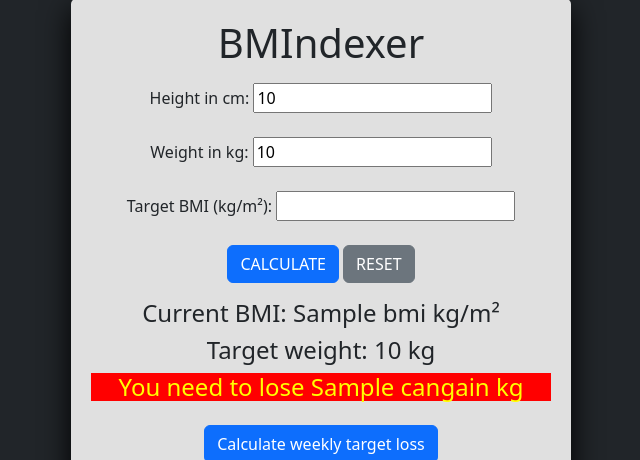
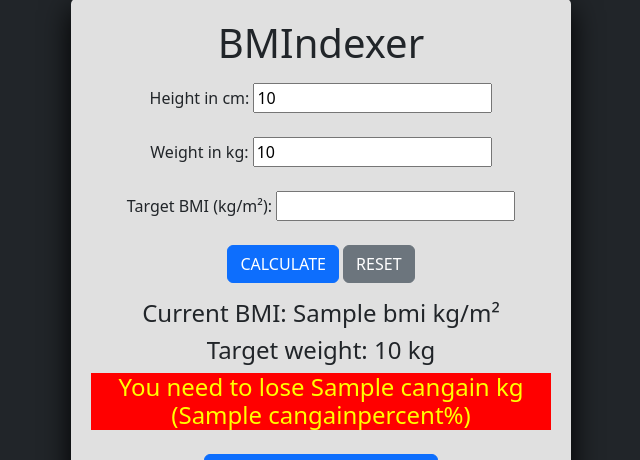
Before and after one commit to ikhwanzubir/Smart-BMI-Calculator, a Flask app: template templates/index.html in a window 1280 px wide. Shown: the part 21-481 px from the top of the page, without its empty margins (319-959 px from the left). Run offline with Flask 3, Linux system fonts and the light colour scheme; the template is opened without the code that fills it: most values are stand-ins (such as "Sample title", 1, 10 or a date in 2020).

Commit message:
Add error handling for empty height weight

```diff
--- a/app.py
+++ b/app.py
@@ -13,9 +13,13 @@ def about():
 
 @app.route('/calculate', methods=['POST', 'GET'])
 def calculate():
-    height_in_cm = float(request.form.get('height'))  # convert cm to meters
-    weight = float(request.form.get('weight'))
-    target_bmi = float(request.form.get('target_bmi', 26.9))
+    try:
+        height_in_cm = float(request.form.get('height'))  # convert cm to meters
+        weight = float(request.form.get('weight'))
+        target_bmi = float(request.form.get('target_bmi', 26.9))
+    except (TypeError, ValueError):
+        errormessage = "Please enter height and weight"
+        return render_template('index.html', errormessage=errormessage, target_bmi=26.9)
 
     height_in_meters = height_in_cm / 100
 
@@ -24,6 +28,7 @@ def calculate():
     mustgain = 0
     needtolose = 0
     cangain = 0
+    cangainpercent = 0
 
     if bmi < 18.5:
       target_bmi_underweight = 18.5
@@ -44,11 +49,12 @@ def calculate():
 
       if weight > target_weight:
         cangain = round(weight - target_weight, 1)
+        cangainpercent = round((cangain / weight) * 100, 1)
 
       return render_template('index.html', height=height_in_cm,
                            weight=weight, bmi=bmi, target_bmi=target_bmi,
                            target_weight_round=target_weight_round, needtolose=needtolose,
-                           cangain=cangain)
+                           cangain=cangain, cangainpercent=cangainpercent)
 
 @app.route('/calculatetarget', methods=['POST', 'GET'])
 def calculate_target():
--- a/static/js/common.js
+++ b/static/js/common.js
@@ -1,3 +1,5 @@
+
+
 document.getElementById('toggleButton').addEventListener('click', function() {
     var form = document.getElementById('formContainer');
     if (form.style.display === 'none') {
@@ -6,6 +8,7 @@ document.getElementById('toggleButton').addEventListener('click', function() {
         form.style.display = 'none';
     }
 });
+
 
 $('#datePicker').change(function() {
     var selectedDate = $(this).val();
--- a/templates/index.html
+++ b/templates/index.html
@@ -53,6 +53,10 @@
 
   </div>
 
+  {% if errormessage %}
+    <h4 class="text-center mt-3">{{ errormessage }}</h4>
+  {% endif %}
+
     {% if bmi %}
         <h4 class="text-center mt-3">Current BMI: {{ bmi }} kg/m&sup2</h4>
         <h4 class="text-center">Target weight: {{ target_weight_round }} kg</h4>
@@ -60,10 +64,10 @@
 
     {% if cangain %}
       {% if cangain < 10 %}
-        <h4 class="text-center" style="background-color: yellow; color: black;">You need to lose {{ cangain }} kg</h4>
+        <h4 class="text-center" style="background-color: yellow; color: black;">You need to lose {{ cangain }} kg ({{ cangainpercent}}%)</h4>
       {% else %}
         <div class="text-center">
-        <h4 class="text-center" style="background-color: red; color: yellow;">You need to lose {{ cangain }} kg</h4>
+        <h4 class="text-center" style="background-color: red; color: yellow;">You need to lose {{ cangain }} kg ({{ cangainpercent}}%)</h4>
         <button type="button" class="btn btn-primary mt-3" id="toggleButton">Calculate weekly target loss</button>
       </div>
       {% endif %}
```
